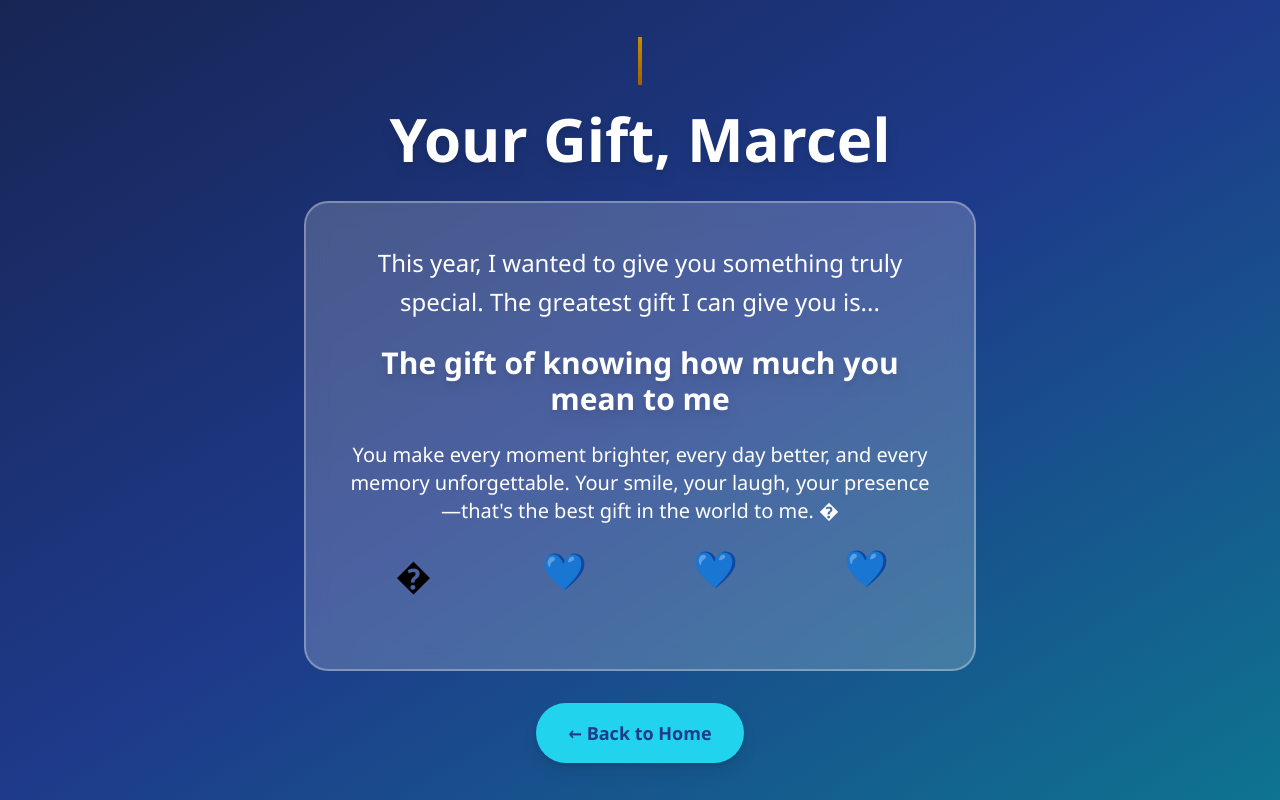
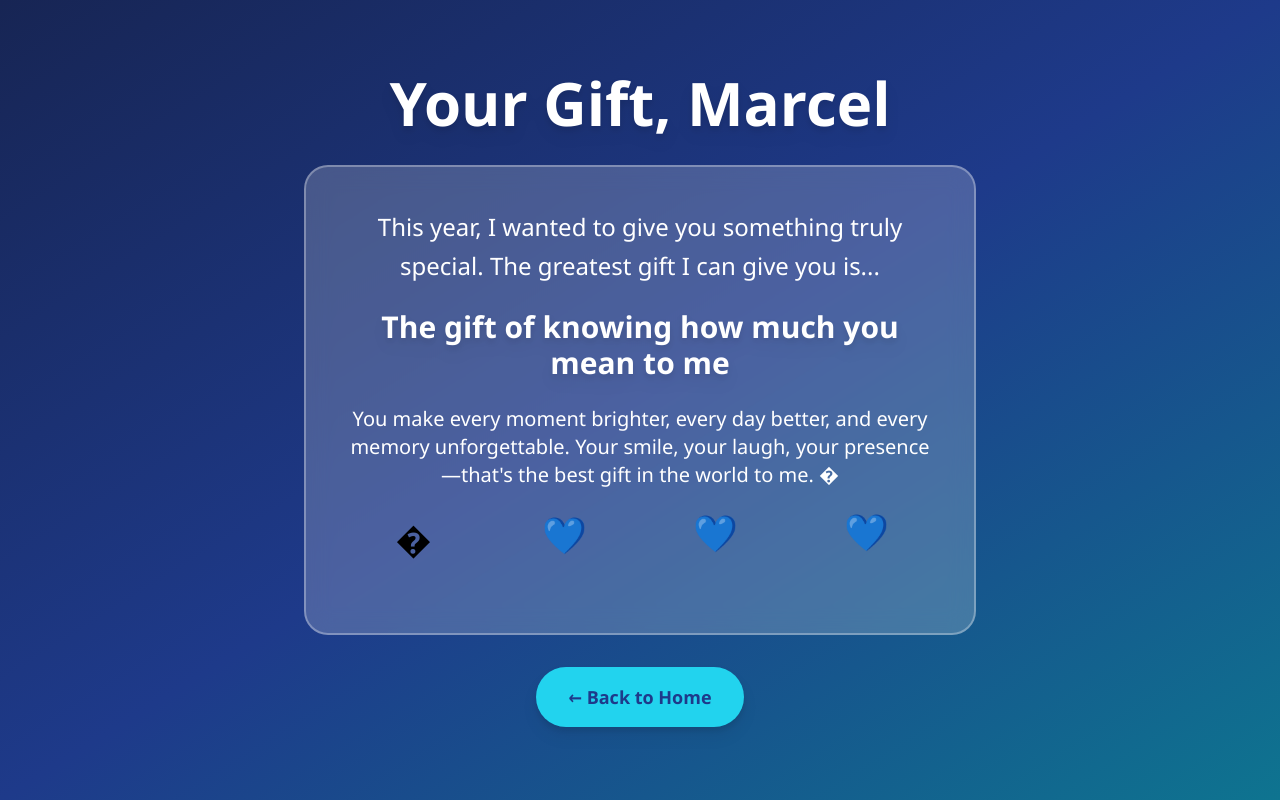
Before and after one commit to WangilaPrish/wish, a React (Vite) app: page /gift in a window 1280 px wide. Built offline with nearby package versions, Linux system fonts and the light colour scheme.

Commit message:
style: remove gift box animation for a cleaner layout

```diff
--- a/src/pages/Gift.tsx
+++ b/src/pages/Gift.tsx
@@ -8,9 +8,7 @@ export default function Gift(): JSX.Element {
             <div className="max-w-2xl w-full text-center">
                 {/* Gift Box Animation */}
                 <div className="mb-8">
-                    <div className="flex justify-center mb-6">
-                        <div className="w-1 h-12 bg-gradient-to-b from-yellow-600 to-yellow-700"></div>
-                    </div>
+
                     <h1 className="text-5xl md:text-6xl font-bold text-white mb-4 drop-shadow-lg">
                         Your Gift, Marcel
                     </h1>
```
